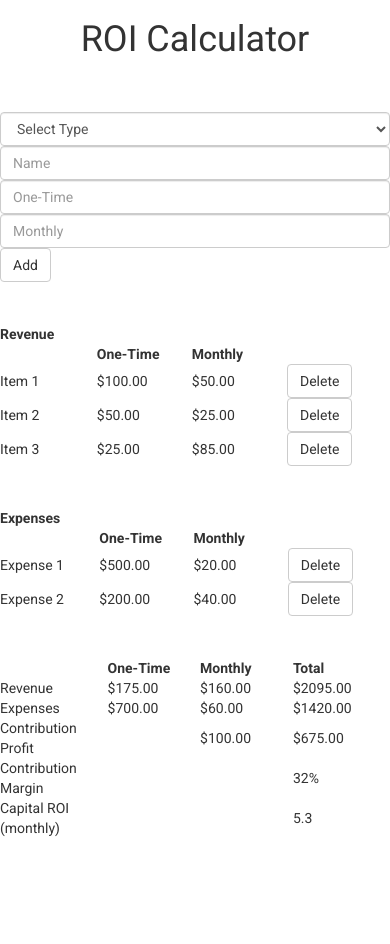
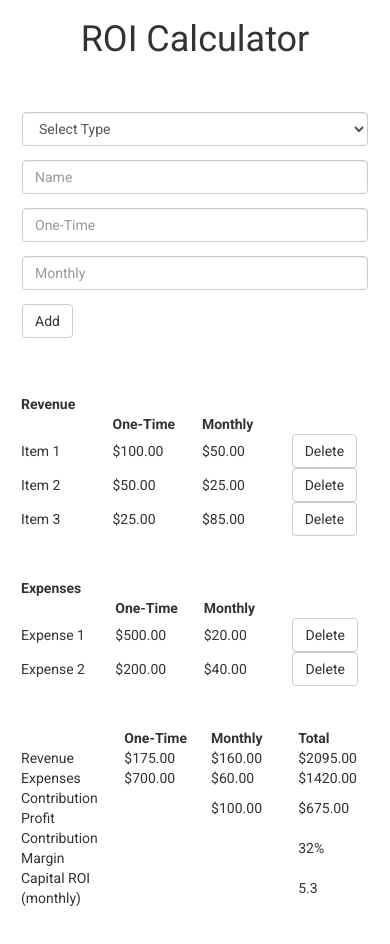
Before and after one commit to jischr/roi-calculator, a React (Create React App) app: page / in a window 390 px wide. Shown: the top 944 px of the page. Before the commit the page ends 880 px from the top, so only its background shows below. Built offline with nearby package versions, Linux system fonts and the light colour scheme.

Commit message:
continue stylign

```diff
--- a/src/App.css
+++ b/src/App.css
@@ -2,8 +2,12 @@
   padding-top: 3em;
 }
 
+.input-field, .add-form-button {
+  padding-bottom: 1em;
+}
+
 .roi-tables {
-  padding-top: 3em;
+  padding-top: 2em;
   height: 100%;
   display: flex;
   flex-direction: column;
@@ -23,3 +27,13 @@
 .error {
   color: red;
 }
+
+@media only screen and (max-width:775px) {
+  .input-field, .add-form-button {
+    margin-left: .25em;
+    margin-right: .25em;
+  }
+  .roi-tables {
+    padding-left: 1.5em;
+  }
+}
```
